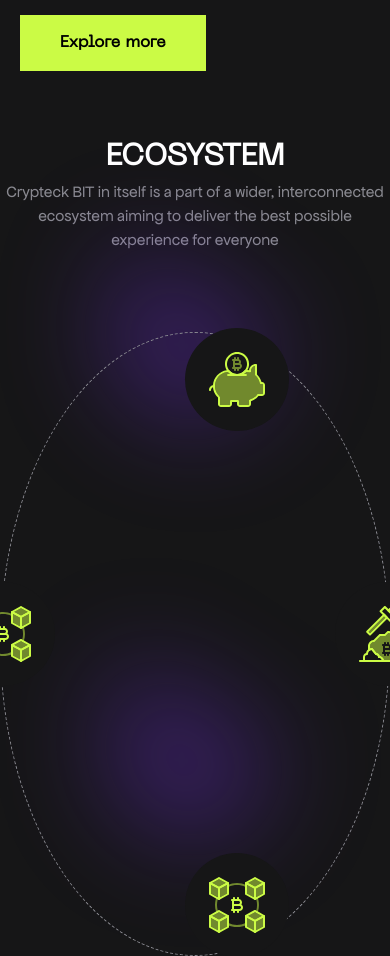
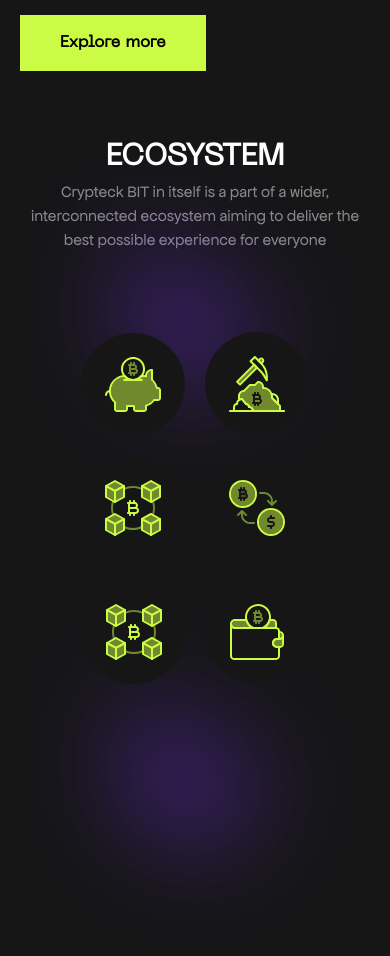
Before and after one commit to 1zzat1lla-Fayzullayev/space, a React (Vite) app: page / in a window 390 px wide. Shown: the part 1640-2596 px from the top of the page. Built offline with nearby package versions, Linux system fonts and the light colour scheme.

Commit message:
hozircha bold

```diff
--- a/src/components/ecosystem.jsx
+++ b/src/components/ecosystem.jsx
@@ -1,8 +1,31 @@
+import { useState } from "react";
 import Wrapper from "../layout/wrapper";
+import { useEffect } from "react";
 
 function Ecosystem() {
+  const [activeIndex, setActiveIndex] = useState(null);
+
+  const toggleText = (index) => {
+    const newIndex = activeIndex === index ? null : index;
+    setActiveIndex(newIndex);
+    if (newIndex !== null) {
+      localStorage.setItem("activeIndex", newIndex.toString());
+    } else {
+      localStorage.removeItem("activeIndex");
+    }
+  };
+
+  useEffect(() => {
+    const storedIndex = localStorage.getItem("activeIndex");
+    if (storedIndex !== null) {
+      setActiveIndex(parseInt(storedIndex, 10));
+    }
+  }, []);
+
+  const texts = ["Test1", "Test2", "Test3", "Test4", "Test5", "Test6"];
+
   return (
-    <div className="mt-[50px] relative">
+    <div className="mt-[50px] relative mx-[20px] xl:mx-0">
       <img src="/purpleShadow.svg" className="absolute top-0 left-0" />
       <img
         src="/secondPurpleShadow.svg"
@@ -22,8 +45,104 @@ function Ecosystem() {
         </div>
 
         <div className="flex justify-center items-center mt-[80px]">
-          <div className="w-[624px] h-[624px] border border-dashed border-[#898990] relative rounded-[50%]">
-            <div className="bg-[#161617] z-[1] transition-all  hover:bg-[#CBFB45] hover:text-black py-[24px] px-[24px] rounded-[50%] absolute right-0 transform -translate-x-[100px] -translate-y-[5px] group">
+          <div className="md:w-[624px] h-[624px] border md:border-dashed md:border-[#898990] border-none relative rounded-[50%]">
+            <div className="absolute left-0 right-0 bottom-0 top-0 mx-auto flex justify-center items-center h-full">
+              <h2 className="md:absolute">
+                <div
+                  className={`transition-all ease-in-out duration-500 ${
+                    activeIndex === 0 ? "opacity-100" : "opacity-0"
+                  }`}
+                >
+                  <p
+                    className={`mt-4 text-lg font-medium text-gray-700 transform transition-all ease-in-out duration-500 ${
+                      activeIndex === 0 ? "translate-y-0" : "translate-y-8"
+                    }`}
+                  >
+                    {texts[0]}
+                  </p>
+                </div>
+
+                <div
+                  className={`transition-all ease-in-out duration-500 ${
+                    activeIndex === 1 ? "opacity-100" : "opacity-0"
+                  }`}
+                >
+                  <p
+                    className={`mt-4 text-lg font-medium text-gray-700 transform transition-all ease-in-out duration-500 ${
+                      activeIndex === 1 ? "translate-y-0" : "translate-y-8"
+                    }`}
+                  >
+                    {texts[1]}
+                  </p>
+                </div>
+
+                <div
+                  className={`transition-all ease-in-out duration-500 ${
+                    activeIndex === 2 ? "opacity-100" : "opacity-0"
+                  }`}
+                >
+                  <p
+                    className={`mt-4 text-lg font-medium text-gray-700 transform transition-all ease-in-out duration-500 ${
+                      activeIndex === 2 ? "translate-y-0" : "translate-y-8"
+                    }`}
+                  >
+                    {texts[2]}
+                  </p>
+                </div>
+
+                <div
+                  className={`transition-all ease-in-out duration-500 ${
+                    activeIndex === 3 ? "opacity-100" : "opacity-0"
+                  }`}
+                >
+                  <p
+                    className={`mt-4 text-lg font-medium text-gray-700 transform transition-all ease-in-out duration-500 ${
+                      activeIndex === 3 ? "translate-y-0" : "translate-y-8"
+                    }`}
+                  >
+                    {texts[3]}
+                  </p>
+                </div>
+
+                <div
+                  className={`transition-all ease-in-out duration-500 ${
+                    activeIndex === 4 ? "opacity-100" : "opacity-0"
+                  }`}
+                >
+                  <p
+                    className={`mt-4 text-lg font-medium text-gray-700 transform transition-all ease-in-out duration-500 ${
+                      activeIndex === 4 ? "translate-y-0" : "translate-y-8"
+                    }`}
+                  >
+                    {texts[4]}
+                  </p>
+                </div>
+
+                <div
+                  className={`transition-all ease-in-out duration-500 ${
+                    activeIndex === 5 ? "opacity-100" : "opacity-0"
+                  }`}
+                >
+                  <p
+                    className={`mt-4 text-lg font-medium text-gray-700 transform transition-all ease-in-out duration-500 ${
+                      activeIndex === 5 ? "translate-y-0" : "translate-y-8"
+                    }`}
+                  >
+                    {texts[5]}
+                  </p>
+                </div>
+              </h2>
+            </div>
+
+            <div className="flex md:block gap-[20px] flex-wrap justify-center items-center">
+              <div
+                className={` z-[1] transition-all  hover:bg-[#CBFB45] hover:text-black py-[24px] px-[24px] rounded-[50%] md:absolute right-0 transform md:-translate-x-[100px] md:-translate-y-[5px] group ${
+                  activeIndex === 0
+                    ? "bg-[#cbfb45] group_active"
+                    : "bg-[#161617]"
+                }`}
+                onClick={() => toggleText(0)}
+              >
                 <svg
                   xmlns="http://www.w3.org/2000/svg"
                   width="56"
@@ -46,7 +165,14 @@ function Ecosystem() {
                 </svg>
               </div>
 
-            <div className="bg-[#161617] z-[1] transition-all  hover:bg-[#CBFB45] hover:text-black py-[24px] px-[24px] rounded-[50%] absolute right-[-50px] group top-[40%] ">
+              <div
+                className={` z-[1] transition-all  hover:bg-[#CBFB45] hover:text-black py-[24px] px-[24px] rounded-[50%] md:absolute md:right-[-50px] group ${
+                  activeIndex === 1
+                    ? "bg-[#cbfb45] group_active"
+                    : "bg-[#161617]"
+                } top-[40%]`}
+                onClick={() => toggleText(1)}
+              >
                 <svg
                   xmlns="http://www.w3.org/2000/svg"
                   width="56"
@@ -84,7 +210,14 @@ function Ecosystem() {
                 </svg>
               </div>
 
-            <div className="bg-[#161617] z-[1] transition-all  hover:bg-[#CBFB45] hover:text-black py-[24px] px-[24px] rounded-[50%] absolute right-0 transform -translate-x-[100px] translate-y-[520px] group">
+              <div
+                className={` z-[1] transition-all  hover:bg-[#CBFB45] hover:text-black py-[24px] px-[24px] rounded-[50%] md:absolute right-0 transform md:-translate-x-[100px] md:translate-y-[520px] group ${
+                  activeIndex === 2
+                    ? "bg-[#cbfb45] group_active"
+                    : "bg-[#161617]"
+                }`}
+                onClick={() => toggleText(2)}
+              >
                 <svg
                   xmlns="http://www.w3.org/2000/svg"
                   width="56"
@@ -172,7 +305,14 @@ function Ecosystem() {
                 </svg>
               </div>
 
-            <div className="bg-[#161617] z-[1] transition-all  hover:bg-[#CBFB45] hover:text-black py-[24px] px-[24px] rounded-[50%] absolute right-0 transform -translate-x-[410px] translate-y-[520px] group">
+              <div
+                className={` z-[1] transition-all  hover:bg-[#CBFB45] hover:text-black py-[24px] px-[24px] rounded-[50%] md:absolute right-0 transform md:-translate-x-[410px] md:translate-y-[520px] group ${
+                  activeIndex === 3
+                    ? "bg-[#cbfb45] group_active"
+                    : "bg-[#161617]"
+                }`}
+                onClick={() => toggleText(3)}
+              >
                 <svg
                   xmlns="http://www.w3.org/2000/svg"
                   width="56"
@@ -213,7 +353,14 @@ function Ecosystem() {
                 </svg>
               </div>
 
-            <div className="bg-[#161617] z-[1] transition-all  hover:bg-[#CBFB45] hover:text-black py-[24px] px-[24px] rounded-[50%] absolute left-[-50px] top-[40%] group">
+              <div
+                className={` z-[1] transition-all  hover:bg-[#CBFB45] hover:text-black py-[24px] px-[24px] rounded-[50%] md:absolute left-[-50px] top-[40%] group ${
+                  activeIndex === 4
+                    ? "bg-[#cbfb45] group_active"
+                    : "bg-[#161617]"
+                }`}
+                onClick={() => toggleText(4)}
+              >
                 <svg
                   xmlns="http://www.w3.org/2000/svg"
                   width="56"
@@ -301,7 +448,14 @@ function Ecosystem() {
                 </svg>
               </div>
 
-            <div className="bg-[#161617] z-[1] transition-all  hover:bg-[#CBFB45] hover:text-black py-[24px] px-[24px] rounded-[50%] absolute right-0 transform -translate-x-[410px] -translate-y-[5px] group">
+              <div
+                className={` z-[1] transition-all  hover:bg-[#CBFB45] hover:text-black py-[24px] px-[24px] rounded-[50%] md:absolute right-0 transform md:-translate-x-[410px] md:-translate-y-[5px] group ${
+                  activeIndex === 5
+                    ? "bg-[#cbfb45] group_active"
+                    : "bg-[#161617]"
+                }`}
+                onClick={() => toggleText(5)}
+              >
                 <svg
                   xmlns="http://www.w3.org/2000/svg"
                   width="54"
@@ -339,6 +493,7 @@ function Ecosystem() {
               </div>
             </div>
           </div>
+        </div>
       </Wrapper>
     </div>
   );
--- a/src/index.css
+++ b/src/index.css
@@ -119,3 +119,8 @@ body > #root {
 .group:hover svg path {
   fill: black;
 }
+
+.group_active svg path{
+  fill: black;
+
+}
```
Lines whose indentation alone changed are shown as unchanged.
